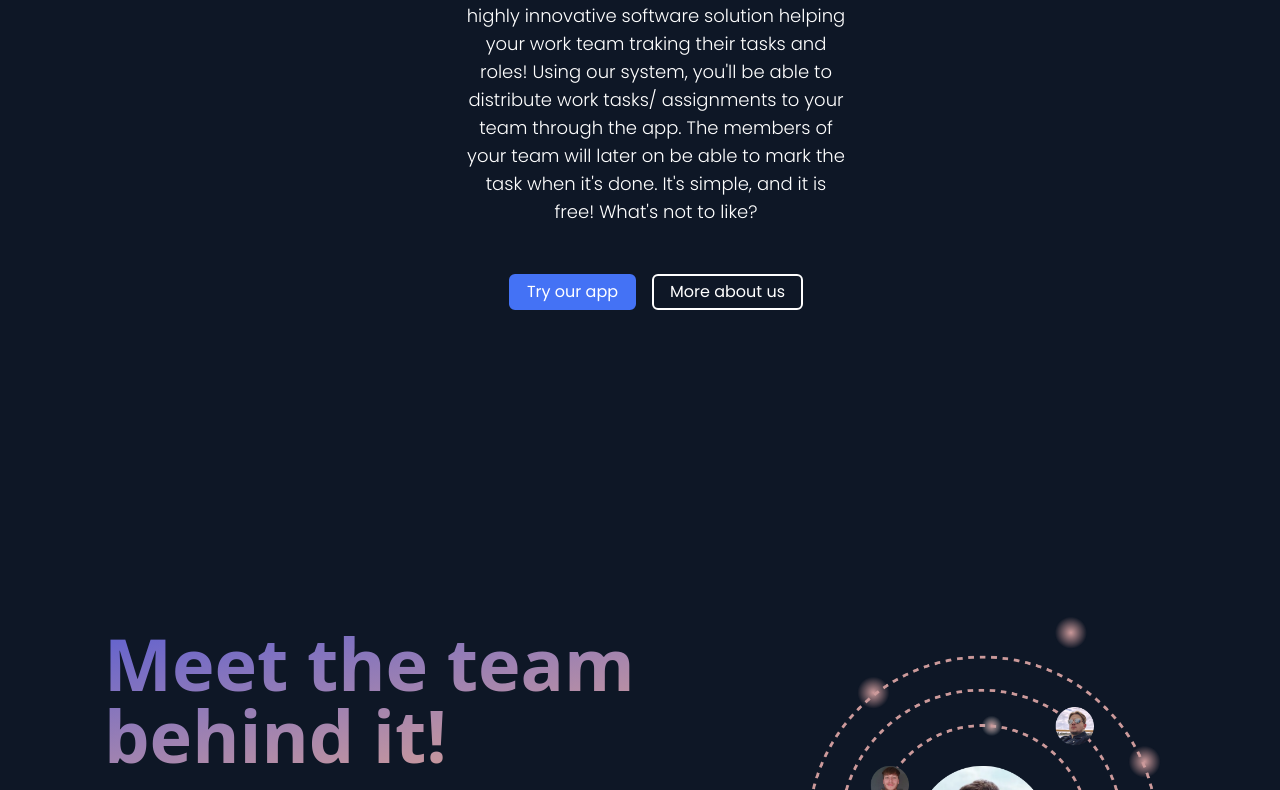
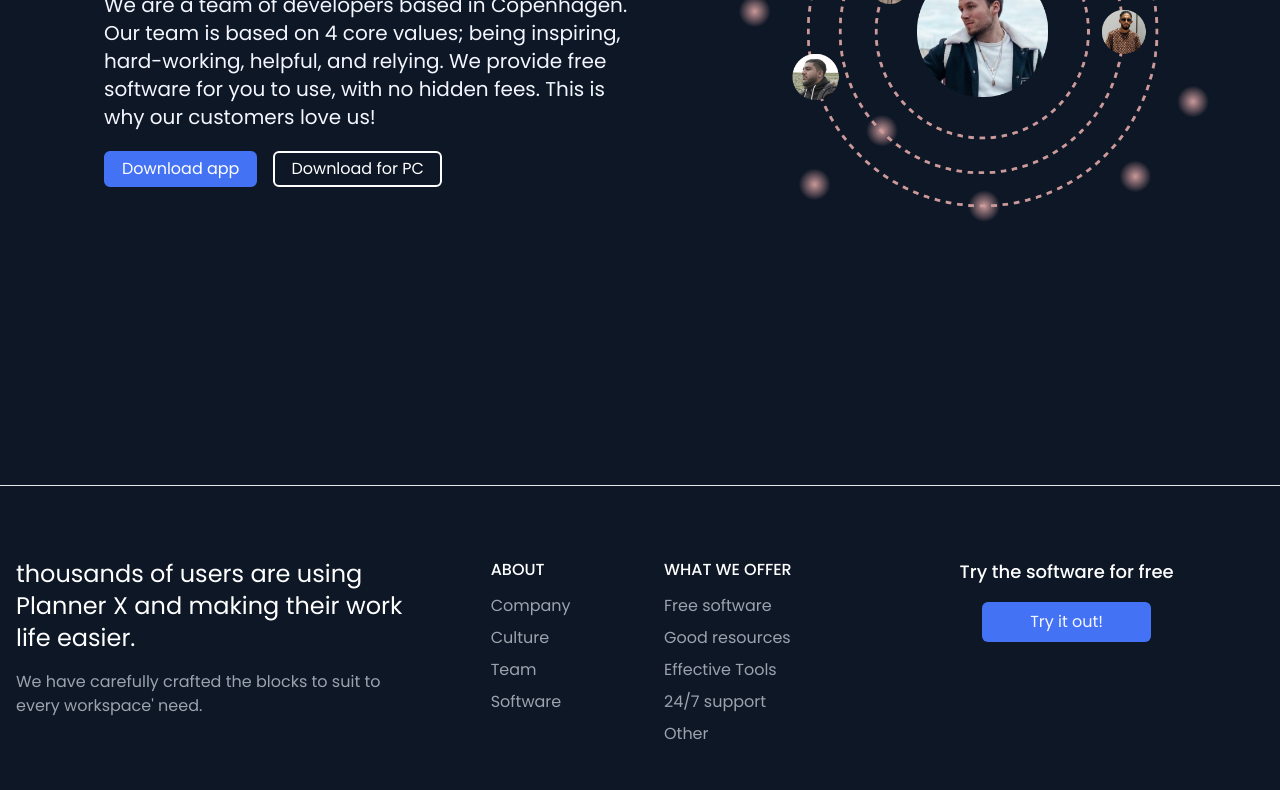
Before and after one commit to lucasjolibois54/planning-x-website, a Gatsby site: page /aboutUs in a window 1280 px wide. Shown: the part 350-1140 px from the top of the page. Built offline with nearby package versions, Linux system fonts and the light colour scheme; Gatsby itself is replaced by a stand-in of ours.

Commit message:
Update aboutUs.js

```diff
--- a/src/pages/aboutUs.js
+++ b/src/pages/aboutUs.js
@@ -2,9 +2,9 @@ import * as React from "react"
 
 //components
 import Navigation from "../components/navigation";
-import HeroSection from "../components/heroSection"
 import UsAbout from "../components/usAbout";
 import Footer from "../components/footer.js"
+import AboutHero from "../components/aboutHero"
 
 //additional pages
 
@@ -22,7 +22,7 @@ const AboutUs = () => {
     <main style={pageStyles}>
       <title>Planner X</title>
       <Navigation/>
-      <HeroSection/>
+      <AboutHero/>
       <UsAbout/>
       <Footer/>
     </main>
```
